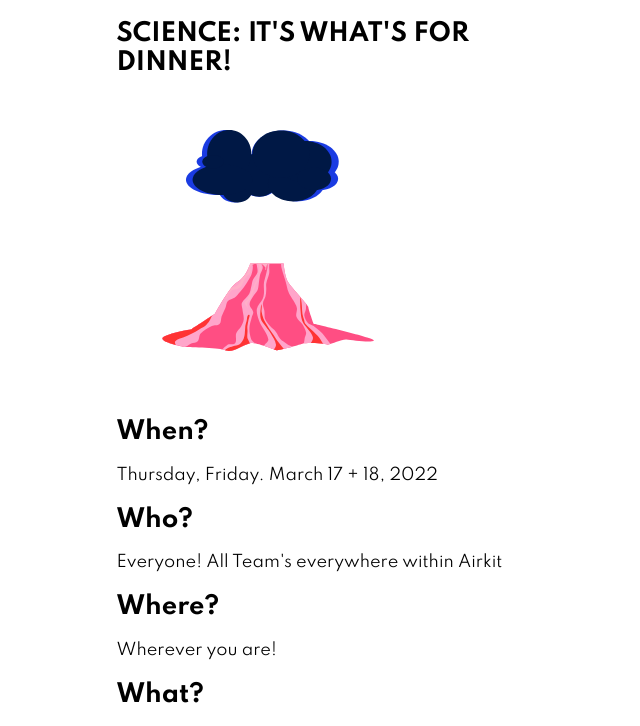
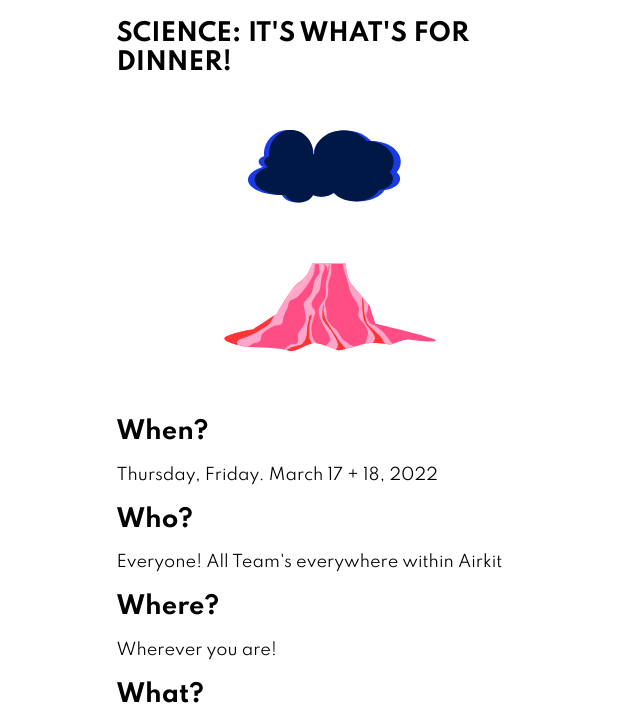
Before and after one commit to zacharyc/airkit-hack, a plain HTML site: page index.html in a window 1280 px wide. Both pictures are taken after a click on the button "Reveal". Shown: the part 62-788 px from the top of the page, without its empty margins (311-951 px from the left). Drawn offline with nearby package versions, Linux system fonts and the light colour scheme.

Commit message:
centering the animation

```diff
--- a/index.html
+++ b/index.html
@@ -18,7 +18,7 @@
 			<div id="theme">
 				<h2>SCIENCE: IT'S WHAT'S FOR DINNER!</h2>
 				<script src="https://unpkg.com/@lottiefiles/lottie-player@latest/dist/lottie-player.js"></script>
-				<lottie-player src="assets/volcano.json"  background="transparent"  speed="1"  style="width: 300px; height: 300px;"  loop  autoplay></lottie-player>
+				<lottie-player src="assets/volcano.json"  background="transparent"  speed="1"  style="width: 300px; height: 300px; margin:0 auto;"  loop  autoplay></lottie-player>
 			</div>
 			<div>
 				<h2>When?</h2>
```
